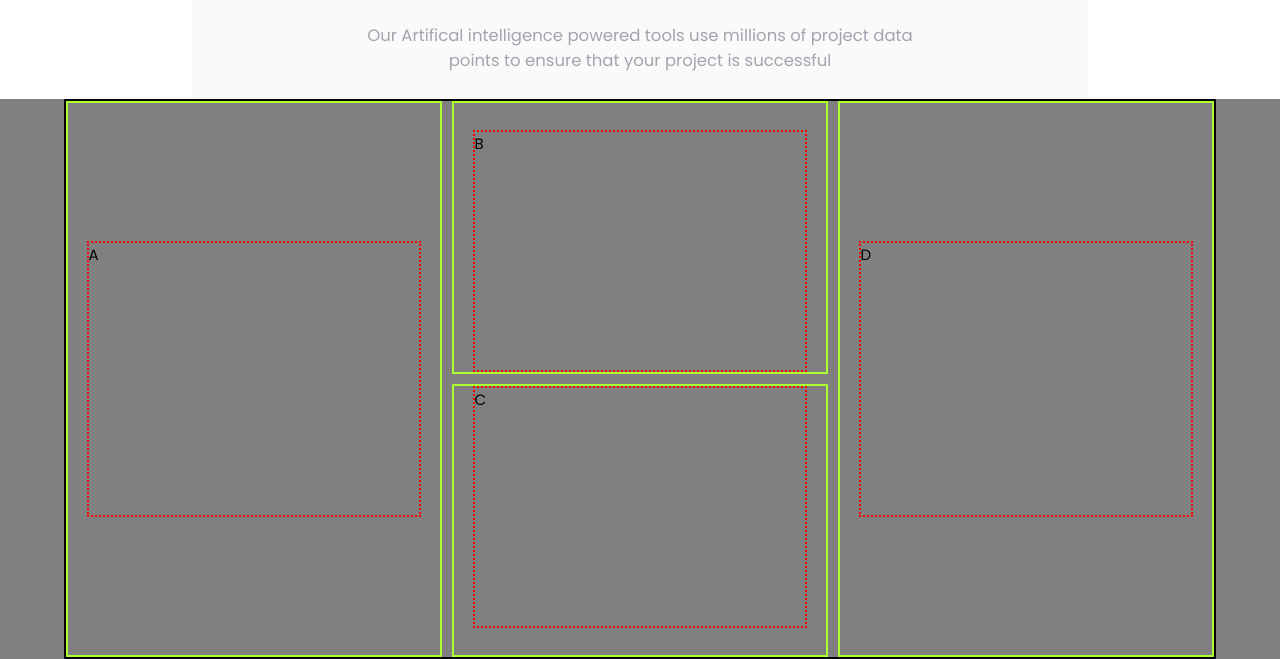
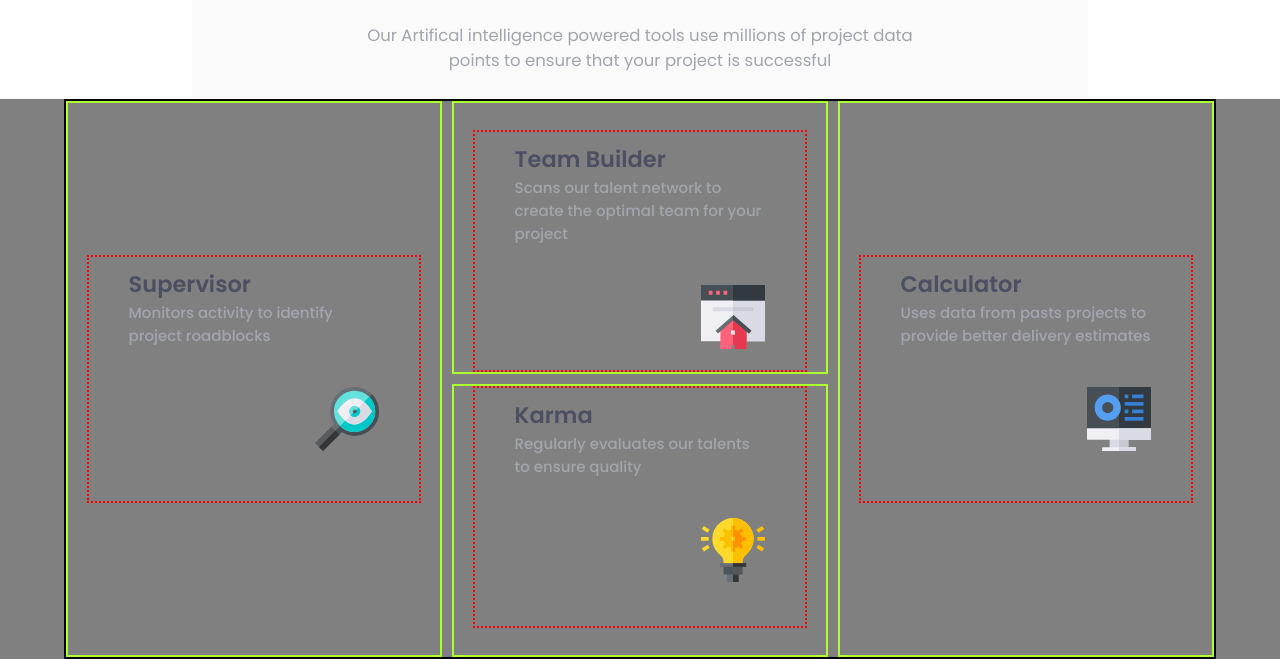
Before and after one commit to Medici305/Four-Card-Section, a website: page index.html in a window 1280 px wide. Shown: the part 141-800 px from the top of the page. Drawn offline with Linux system fonts and the light colour scheme.

Commit message:
Changes to layout

```diff
--- a/index.html
+++ b/index.html
@@ -24,22 +24,30 @@
             <div class="grid-box">
                 <div class="item-one center">
                     <div class="individual-cards">
-                        A
+                        <h2>Supervisor</h2>
+                        <p>Monitors activity to identify project roadblocks</p>
+                        <img src="./resources/images/icon-supervisor.svg" alt="Supervisor-Image">
                     </div>
                 </div>
                 <div class="item-two">
                     <div class="top-bottom-cards">
-                        B
+                        <h2>Team Builder</h2>
+                        <p>Scans our talent network to create the optimal team for your project</p>
+                        <img src="./resources/images/icon-team-builder.svg" alt="Team-Builder-Image">
                     </div>
                 </div>
                 <div class="item-three">
                     <div class="top-bottom-cards">
-                        C
+                        <h2>Karma</h2>
+                        <p>Regularly evaluates our talents to ensure quality</p>
+                        <img src="./resources/images/icon-karma.svg" alt="Karma-Image">
                     </div>
                 </div>
                 <div class="item-four center">
                     <div class="individual-cards">
-                        D
+                        <h2>Calculator</h2>
+                        <p>Uses data from pasts projects to provide better delivery estimates</p>
+                        <img src="./resources/images/icon-calculator.svg" alt="Calculator-Image">
                     </div>
                 </div>
             </div>
--- a/resources/styles.css
+++ b/resources/styles.css
@@ -139,13 +139,45 @@ h4 {
 .individual-cards {
     border: 2px dotted red;
     width: 90%;
-    height: 50%;
+    height: 45%;
+    padding: 10px 40px;
 }
 
 .top-bottom-cards {
     border: 2px dotted red;
     width: 90%;
     height: 90%;
+    padding: 10px 40px;
+}
+
+.top-bottom-cards h2 {
+    font-weight: 600;
+    color: hsl(234, 12%, 34%);
+}
+
+.top-bottom-cards p {
+    color: hsl(229, 6%, 66%);
+    font-weight: 500;
+}
+
+.top-bottom-cards img {
+    margin-top: 40px;
+    float: right;
+}
+
+.individual-cards h2 {
+    font-weight: 600;
+    color: hsl(234, 12%, 34%);
+}
+
+.individual-cards p {
+    color: hsl(229, 6%, 66%);
+    font-weight: 500;
+}
+
+.individual-cards img {
+    margin-top: 40px;
+    float: right;
 }
 /* Sections */
 /* Sections */
```
